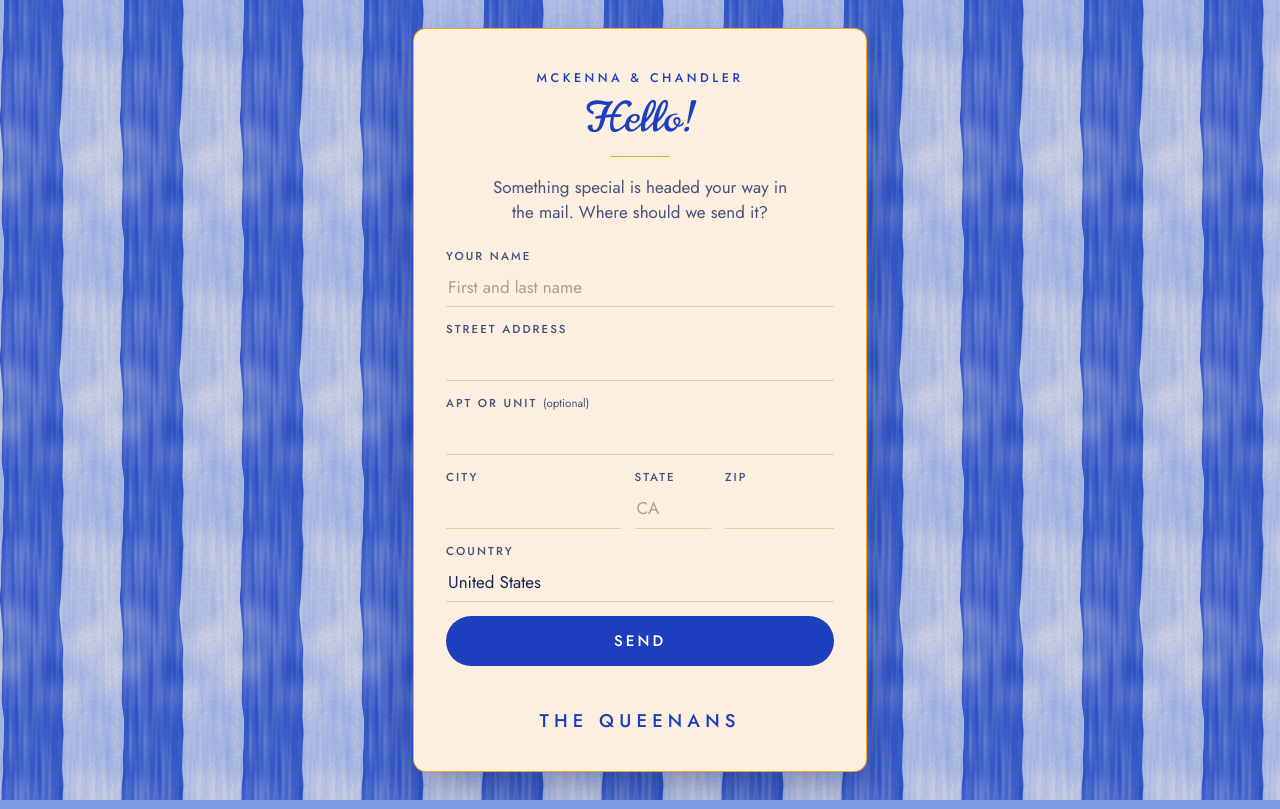
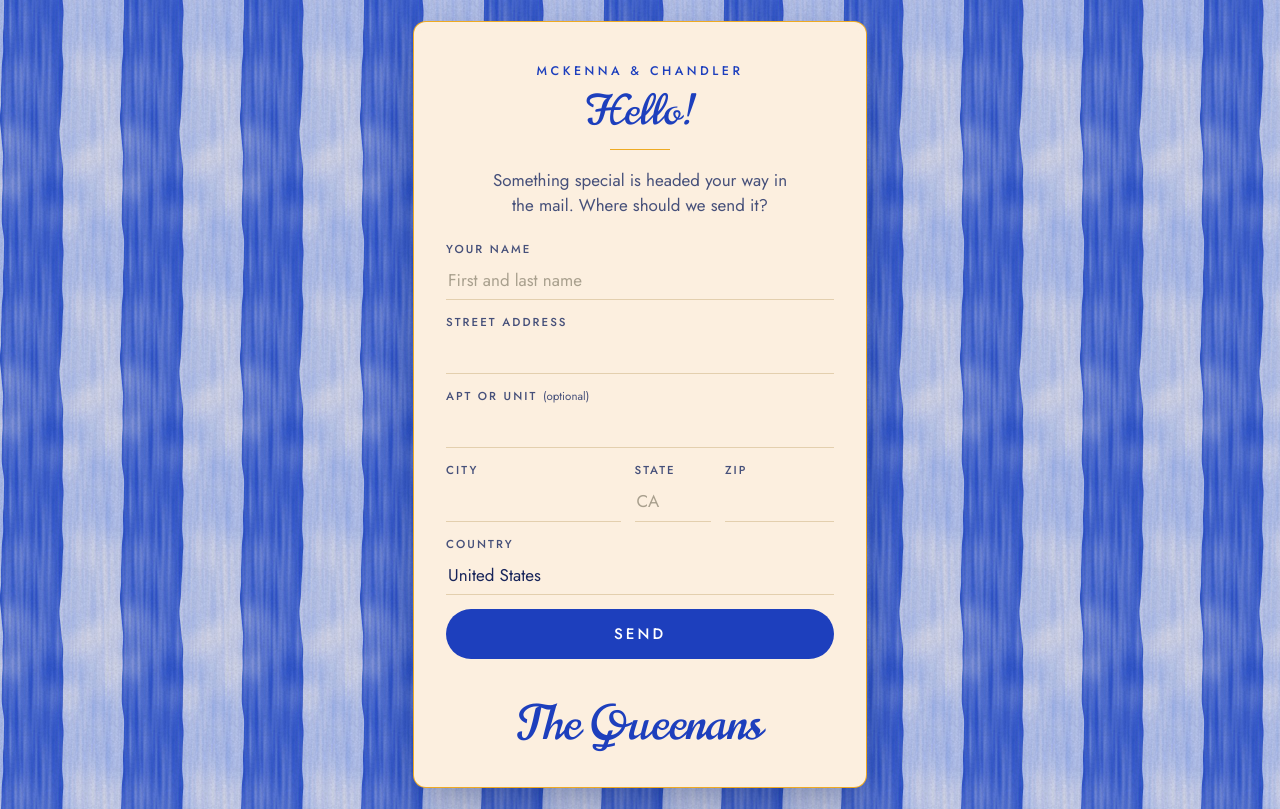
Before and after one commit to chandlerandmckenna/wedding-website, a plain HTML site: page address/index.html in a window 1280 px wide. Drawn offline with Linux system fonts and the light colour scheme.

Commit message:
Address page: The Queenans in the script font, bigger
Co-Authored-By: Claude Opus 5.5 <noreply@anthropic.com>
Claude-Session: https://claude.ai/code/session_01UymhP7iFRcx3FYSxcPosG7

```diff
--- a/address/index.html
+++ b/address/index.html
@@ -64,7 +64,7 @@
   }
   button:disabled { opacity: .6; }
   .status { min-height: 1.5em; margin: 12px 0 0; text-align: center; font-size: .95rem; color: #9b2c1f; }
-  .sign { margin: 6px 0 0; text-align: center; font-weight: 500; font-size: 1.15rem; letter-spacing: .28em; text-transform: uppercase; color: var(--cobalt); }
+  .sign { margin: 4px 0 0; text-align: center; font: 400 3rem/1.1 var(--script); color: var(--cobalt); }
   .done h1 { margin-top: 2px; }
 </style>
 </head>
```
